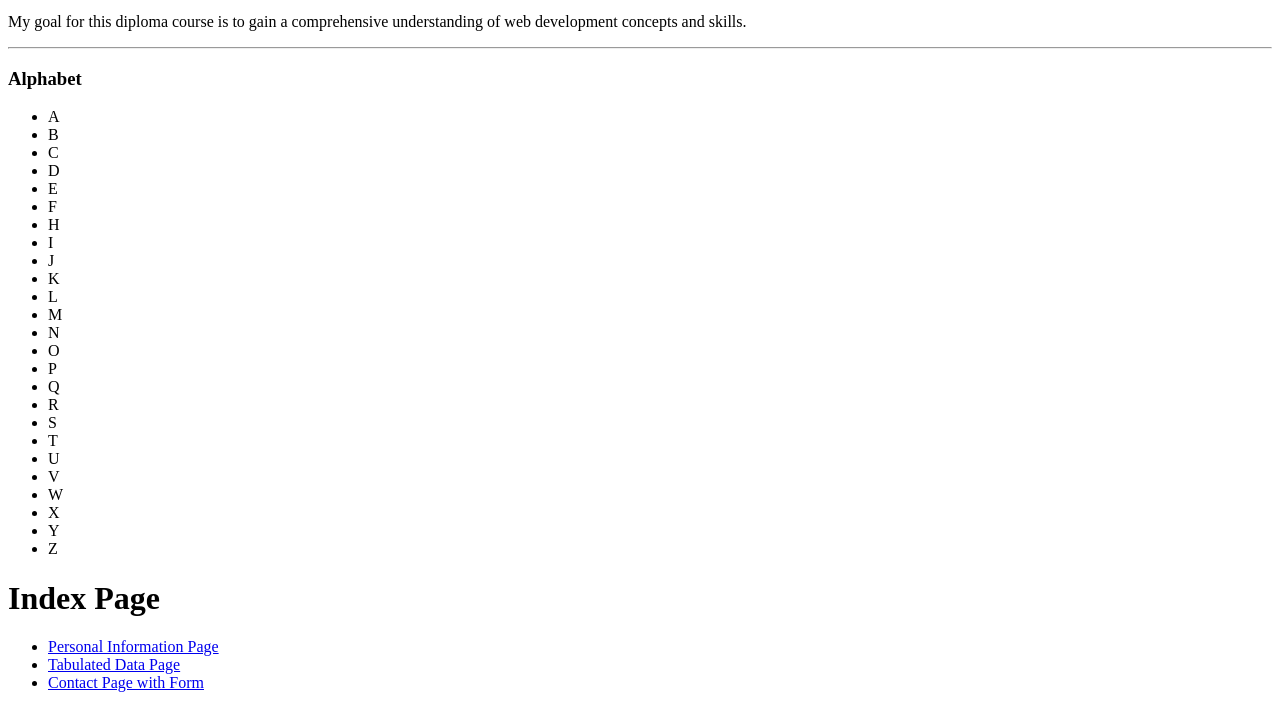
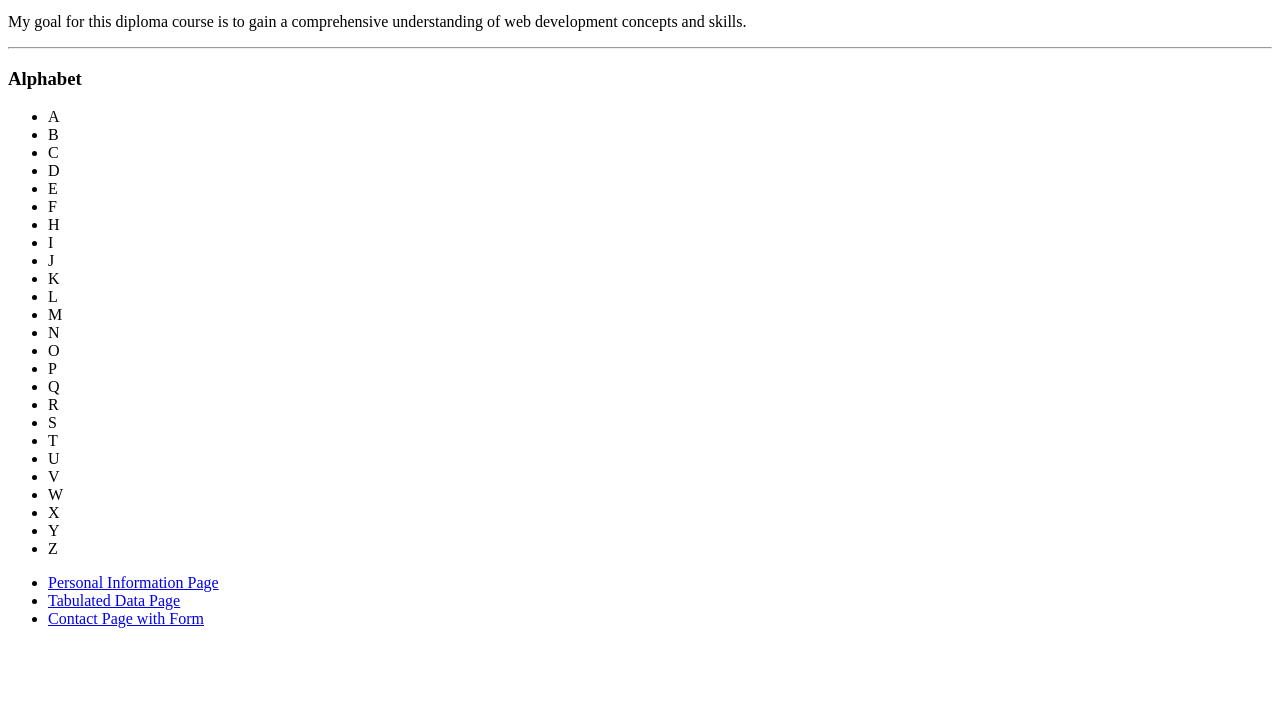
Before and after one commit to kingabdulazeez/Alt_School_Assignment, a plain HTML site: page index.html in a window 1280 px wide. Shown: the part 148-856 px from the top of the page. After the commit the page ends 800 px from the top, so only its background shows below. Drawn offline with Linux system fonts and the light colour scheme.

Commit message:
index.html

```diff
--- a/index.html
+++ b/index.html
@@ -43,7 +43,6 @@
           <li>Y</li>
           <li>Z</li>
         </ul>
-      <h1>Index Page</h1>
     <ul>
         <li><a href="index.html">Personal Information Page</a></li>
         <li><a href="Tabulated_data_page.html">Tabulated Data Page</a></li>
```
